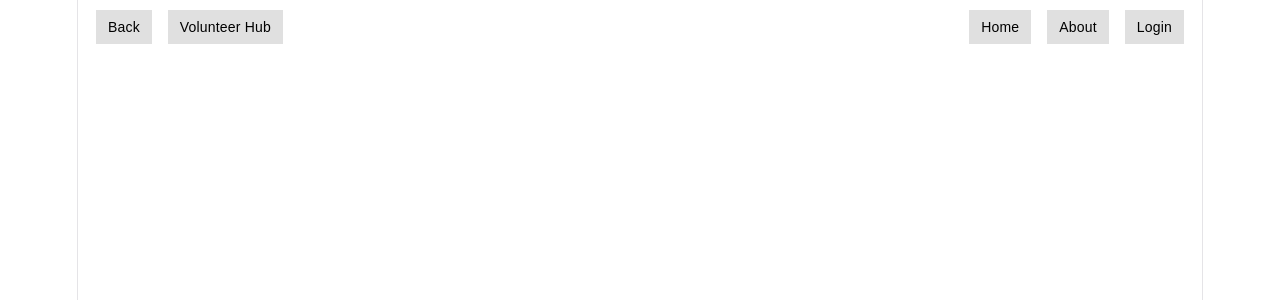
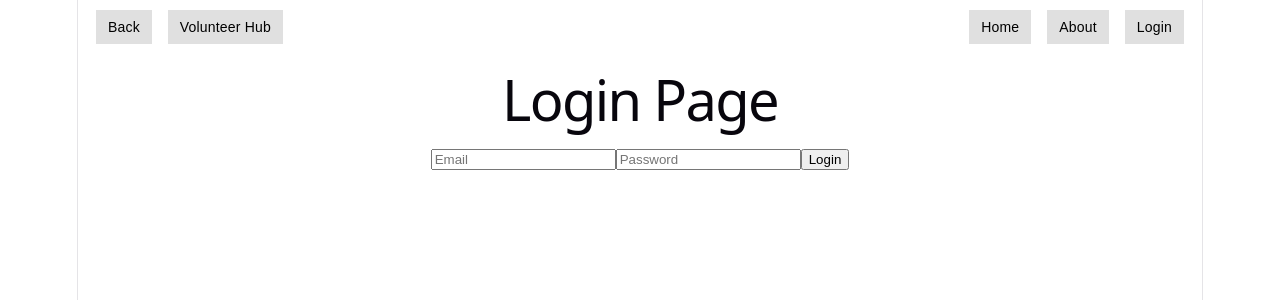
Before and after one commit to pollyology/VolunteerHubProject, a React (Vite) app: page /login in a window 1280 px wide. Shown: the top 300 px of the page. Built offline with nearby package versions, Linux system fonts and the light colour scheme.

Commit message:
feat: Added routes to home and login

```diff
--- a/src/App.jsx
+++ b/src/App.jsx
@@ -1,5 +1,5 @@
 import { useState } from 'react'
-import { BrowserRouter } from 'react-router-dom'
+import { BrowserRouter, Routes, Route } from 'react-router-dom'
 import reactLogo from './assets/react.svg'
 import viteLogo from './assets/vite.svg'
 import heroImg from './assets/hero.png'
@@ -7,12 +7,23 @@ import './App.css'
 
 // Custom Components
 import Navbar from './components/Navbar'
+import Home from './pages/Home'
+import LoginForm from './components/LoginForm'
 
 function App() {
 
   return (
     <BrowserRouter>
       <Navbar />
+
+      <Routes>
+        {/* What to show on the default home page ("/") */}
+        <Route path="/" element={<Home />} />
+
+        {/* What to show when the URL is "/login" */}
+        <Route path="/login" element={<LoginForm />} />
+      </Routes>
+
     </ BrowserRouter>
   )
 }
--- a/src/components/LoginForm.jsx
+++ b/src/components/LoginForm.jsx
@@ -1,10 +1,13 @@
 function LoginForm() {
     return (
-        <form>
-        <input type="email" placeholder="Email" />
-        <input type="password" placeholder="Password" />
-        <button>Login</button>
-        </form>
+        <>
+            <h1>Login Page</h1>
+            <form>
+                <input type="email" placeholder="Email" />
+                <input type="password" placeholder="Password" />
+                <button>Login</button>
+            </form>
+        </>
     );
 }
 export default LoginForm;
```
